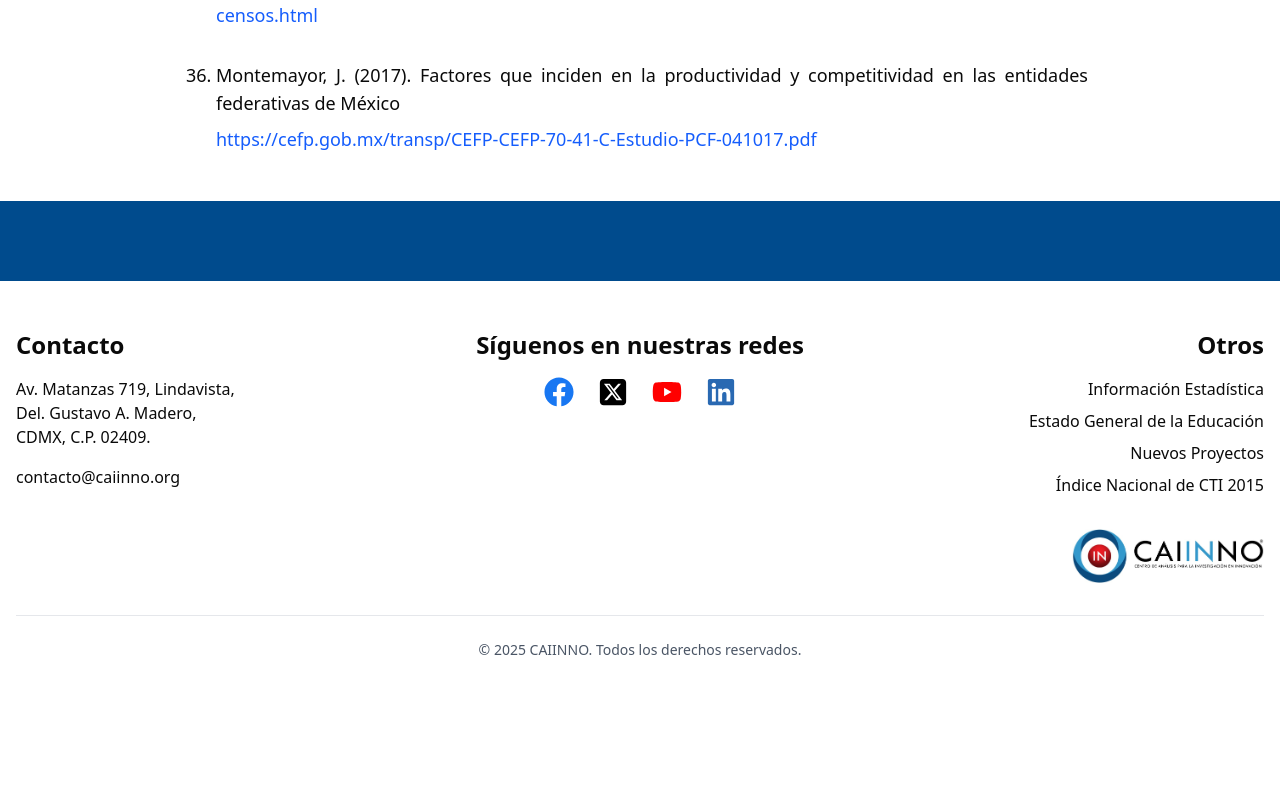
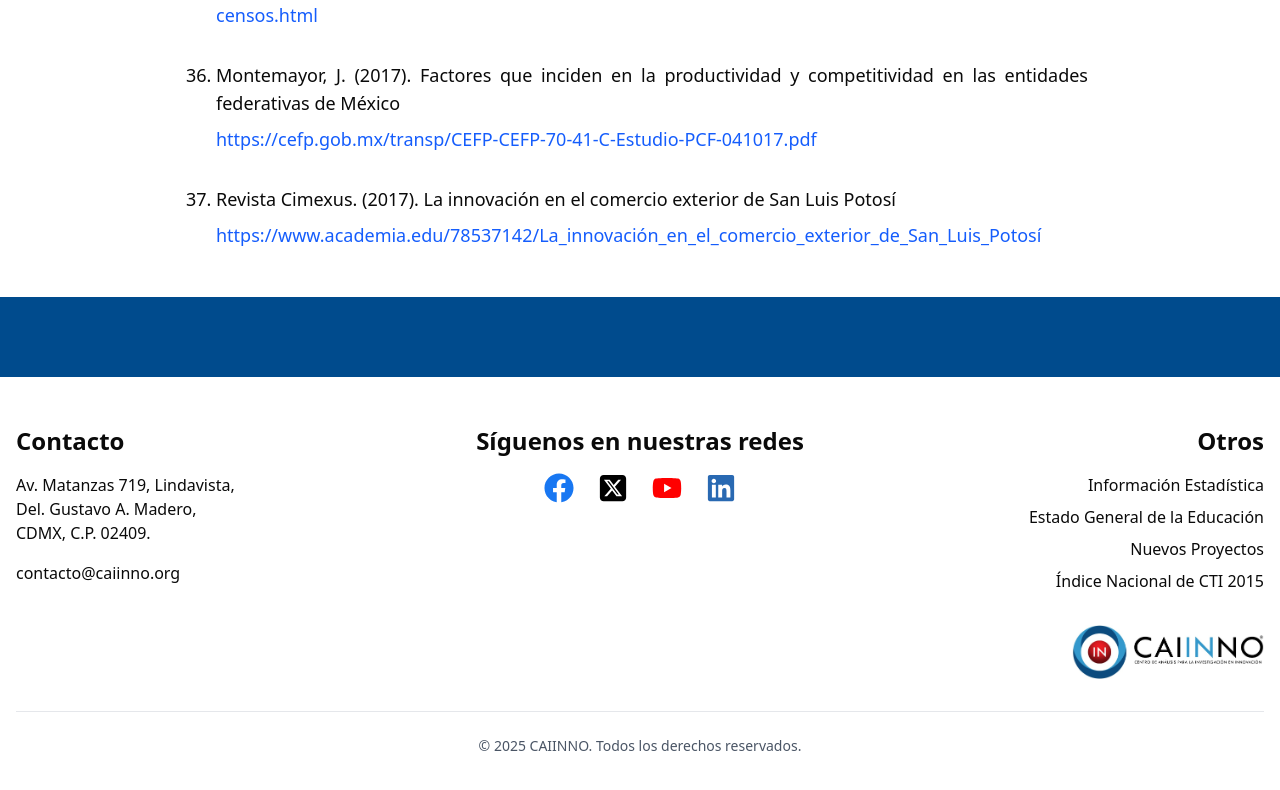
Before and after one commit to Blayt05/caiinno_becario, a Next.js app: page /impacto/informacion-de-referencia in a window 1280 px wide. Shown: the part 4584-5374 px from the top of the page. Before the commit the page ends 5292 px from the top, so only its background shows below. Built offline with nearby package versions, Linux system fonts and the light colour scheme.

Commit message:
actualizacion_10

```diff
--- a/src/components/ImpactFilters.tsx
+++ b/src/components/ImpactFilters.tsx
@@ -103,7 +103,7 @@ const documentos = [
   'Análisis comparativo del sector logístico entre la región de Yucatán, México y la Comunidad Autónoma de Aragón con referencia a la metodología de RIS3',
   'Minimonografía de Yucatán. Censos Económicos 2014 INEGI',
   'Factores que inciden en la productividad y competitividad en las entidades federativas de México',
-
+  'La innovación en el comercio exterior de San Luis Potosí'
 ];
 
   return (
--- a/src/data/informacionData.ts
+++ b/src/data/informacionData.ts
@@ -287,5 +287,13 @@ export const dataImpacto = [
     documento: 'Factores que inciden en la productividad y competitividad en las entidades federativas de México',
     tipoUsuario: 'Privado/Académico',
     tipoDoc : 1
+  },
+  {
+    titulo: 'Revista Cimexus. (2017). La innovación en el comercio exterior de San Luis Potosí',
+    link: 'https://www.academia.edu/78537142/La_innovación_en_el_comercio_exterior_de_San_Luis_Potosí',
+    año: 2017,
+    documento: 'La innovación en el comercio exterior de San Luis Potosí',
+    tipoUsuario: 'Privado/Académico',
+    tipoDoc : 1
   }
 ];
```
